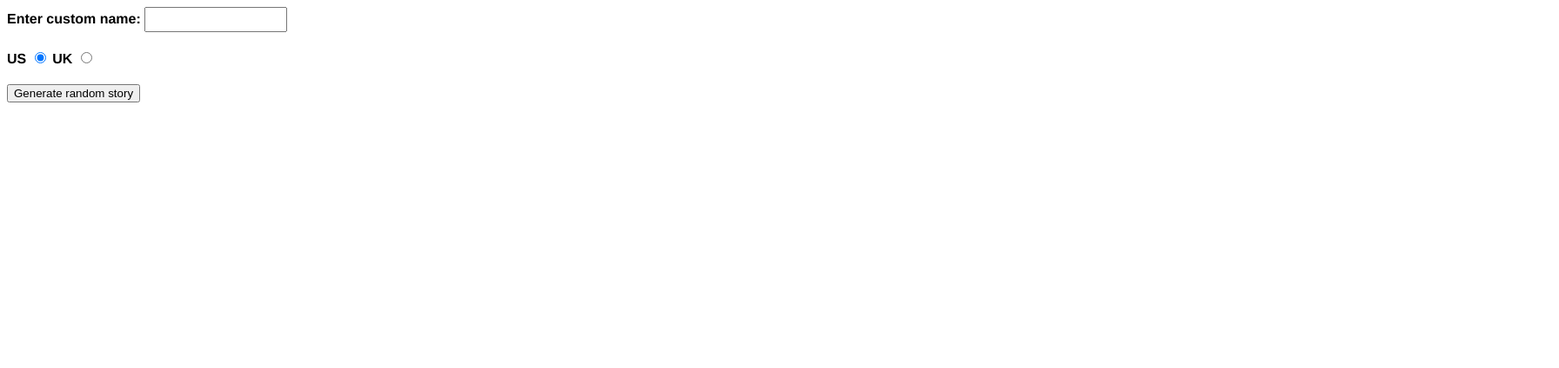
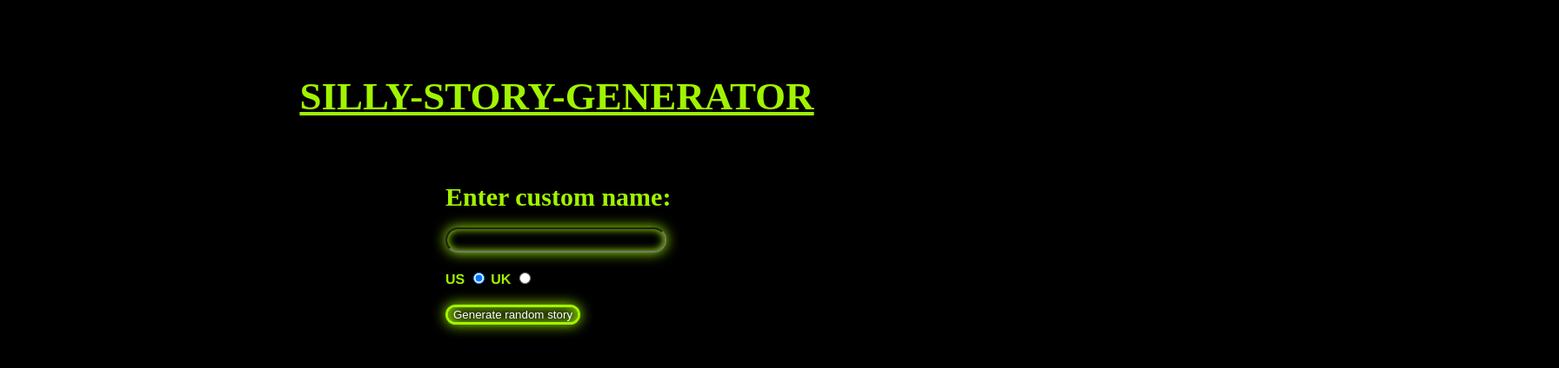
Before and after one commit to FOSSCLUB-LBSITW/Silly-Story-Generator, a plain HTML site: page index.html in a window 1280 px wide. Shown: the whole page at 87% size, 1792 px wide, since content can reach past the window. Drawn offline with Linux system fonts and the light colour scheme.

Commit message:
changed the UI in the website

```diff
--- a/index.html
+++ b/index.html
@@ -7,20 +7,33 @@
     <link rel="stylesheet" href="style.css" />
   </head>
   <body>
+
+    <nav>
+      <h1><u>SILLY-STORY-GENERATOR</u></h1>
+
+    </nav>
+
+
+    <div class="container">
       <div>
-      <label for="customname">Enter custom name:</label>
-      <input id="customname" type="text" placeholder="" />
+        <label class="Enter-custom-name" for="customname">Enter custom name:</label>
+        <br>
+        <br>
+        <input  id="customname" type="text" placeholder="" />
       </div>
       <div>
-      <label for="us">US</label>
+        <label class="us" for="us">US</label>
         <input id="us" type="radio" name="ukus" value="us" checked />
-      <label for="uk">UK</label>
+        <label class="uk" for="uk">UK</label>
         <input id="uk" type="radio" name="ukus" value="uk" />
       </div>
       <div>
         <button class="randomize">Generate random story</button>
       </div>
       <p class="story"></p>
+    </div>
+
+
     <script src="script.js"></script>
   </body>
 </html>
--- a/style.css
+++ b/style.css
@@ -1,7 +1,19 @@
 body {
   font-family: helvetica, sans-serif;
-  width: 350px;
+  background: black;
+  color: white;
+  margin: 0;
+
 }
+
+.container{
+  height: 720px;
+  width: 100%;
+  background: rgb(0, 0, 0);
+  padding-left: 40%;
+  padding-top: 112px;
+}
+
 
 label {
   font-weight: bold;
@@ -17,8 +29,60 @@ input[type="text"] {
 }
 
 p {
-  background: #ffc125;
-  color: #5e2612;
+  background: #000000;
+  color: #ffffff;
   padding: 10px;
   visibility: hidden;
+  height: 145px;
+  width: 301px;
+  border-radius: 10px;
+  box-shadow: 0px 0px 15px #A1f400,
+  0px 0px 10px #A1f400 inset;
 }
+.Enter-custom-name{
+  color: #A1f400;
+  font-size: 30px;
+  font-family: initial;
+  padding-bottom: 10px;
+}
+#customname{
+  height: 15px;
+  width: 240px;
+  border-radius: 30px;
+  filter: blur(0px);
+  background: rgb(0, 0, 0);
+  color: rgb(255, 255, 255);
+  box-shadow: 0px 0px 15px #A1f400,
+  0px 0px 10px #A1f400 inset;
+
+}
+.randomize{
+  border: 3px solid #A1f400;
+  box-shadow: 0px 0px 15px #A1f400,
+  0px 0px 15px #A1f400 inset;
+  background: black;
+  color: white;
+  border-radius: 20px;
+}
+.us{
+  color: #A1f400;
+  cursor: pointer;
+}
+.uk{
+  color: #A1f400;
+}
+nav{
+  background: black;
+  height: 50px;
+  width: 100%;
+  color: #A1f400;
+  display: flex;
+  justify-content: center;
+  font-size: 30px;
+  font-family: ui-monospace;
+  margin-top: 48px;
+}
+nav u{
+  color: #A1f400;
+  height: 1px;
+}
```
Lines whose indentation alone changed are shown as unchanged.
